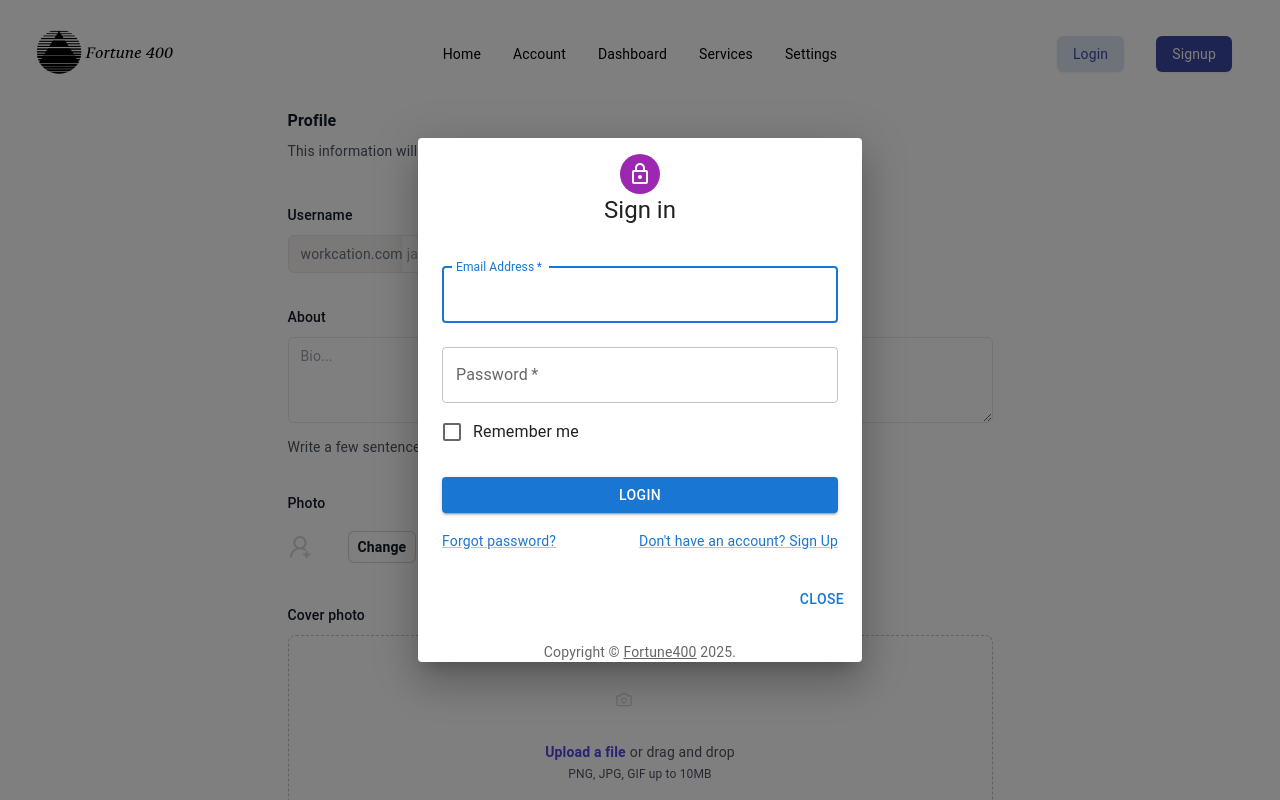
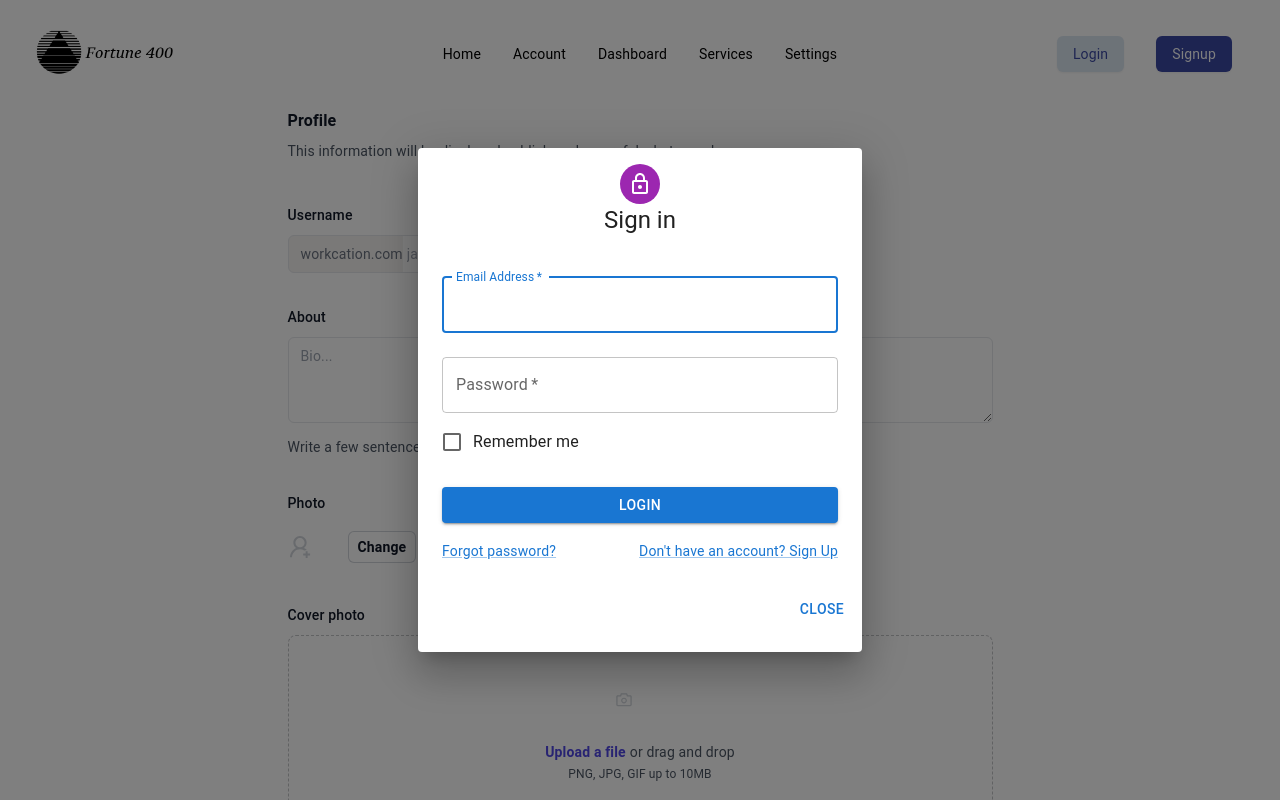
Before and after one commit to LorrellW/Commerce-Bank-App, a Next.js app in the folder fortune400/: page /pages/settings in a window 1280 px wide. Both pictures are taken after a click on the button "Login". Shown: the top 800 px of the page. Built offline with nearby package versions, Linux system fonts and the light colour scheme.

Commit message:
lint fixes

```diff
--- a/fortune400/src/app/components/LoginModal.tsx
+++ b/fortune400/src/app/components/LoginModal.tsx
@@ -16,22 +16,8 @@
 import DialogActions from '@mui/material/DialogActions';
 import LockOutlinedIcon from '@mui/icons-material/LockOutlined';
 import Typography from '@mui/material/Typography';
-import { createTheme, ThemeProvider } from '@mui/material/styles';
 
-function Copyright(props: any) {
-  return (
-    <Typography variant="body2" color="text.secondary" align="center" {...props}>
-      {'Copyright © '}
-      <Link color="inherit" href="https://mui.com/">
-        Fortune400
-      </Link>{' '}
-      {new Date().getFullYear()}
-      {'.'}
-    </Typography>
-  );
-}
 
-const defaultTheme = createTheme();
 
 interface SignInModalProps {
   open: boolean;
@@ -111,7 +97,6 @@
           <Button onClick={onClose}>Close</Button>
         </DialogActions>
         <Box sx={{ mt: 2 }}>
-          <Copyright />
         </Box>
       </Dialog>
   );
--- a/fortune400/src/app/components/SignUpModal.tsx
+++ b/fortune400/src/app/components/SignUpModal.tsx
@@ -5,8 +5,6 @@
 import Button from '@mui/material/Button';
 import CssBaseline from '@mui/material/CssBaseline';
 import TextField from '@mui/material/TextField';
-import FormControlLabel from '@mui/material/FormControlLabel';
-import Checkbox from '@mui/material/Checkbox';
 import Link from '@mui/material/Link';
 import Grid from '@mui/material/Grid';
 import Box from '@mui/material/Box';
@@ -16,28 +14,13 @@
 import DialogActions from '@mui/material/DialogActions';
 //import LockOutlinedIcon from '@mui/icons-material/LockOutlined';
 import Typography from '@mui/material/Typography';
-import { createTheme, ThemeProvider } from '@mui/material/styles';
-import { Grid2 } from '@mui/material';
 
-const defaultTheme = createTheme();
 
 interface SignUpModalProps {
   open: boolean;
   onClose: () => void;
 }
 
-function Copyright(props: any) {
-  return (
-    <Typography variant="body2" color="text.secondary" align="center" {...props}>
-      {'Copyright © '}
-      <Link color="inherit" href="https://mui.com/">
-        Fortune400
-      </Link>{' '}
-      {new Date().getFullYear()}
-      {'.'}
-    </Typography>
-  );
-}
 
 const SignUpModal: React.FC<SignUpModalProps> = ({ open, onClose }) => {
   const handleSubmit = (event: React.FormEvent<HTMLFormElement>) => {
@@ -126,7 +109,6 @@
           <Button onClick={onClose}>Close</Button>
         </DialogActions>
         <Box sx={{ mb: 2 }}>
-          <Copyright sx={{ mt: 2 }} />
         </Box>
       </Dialog>
   );
--- a/fortune400/src/app/pages/settings/page.tsx
+++ b/fortune400/src/app/pages/settings/page.tsx
@@ -1,18 +1,12 @@
 // settings/page.tsx
 
 import React from 'react';
-import LoginComponent from "@/app/components/LoginModal";
 import RegisterComponent from "@/app/components/RegisterComponent";
-import SignUpModal from '@/app/components/LoginModal';
 
 export default function SettingsPage() {
   return (
     <div>
       <RegisterComponent/>
-      <LoginComponent open={false}
-                      onClose={function (): void {
-                      throw new Error('Function not implemented.');
-      } }/>
     </div>
   );
 }
```
